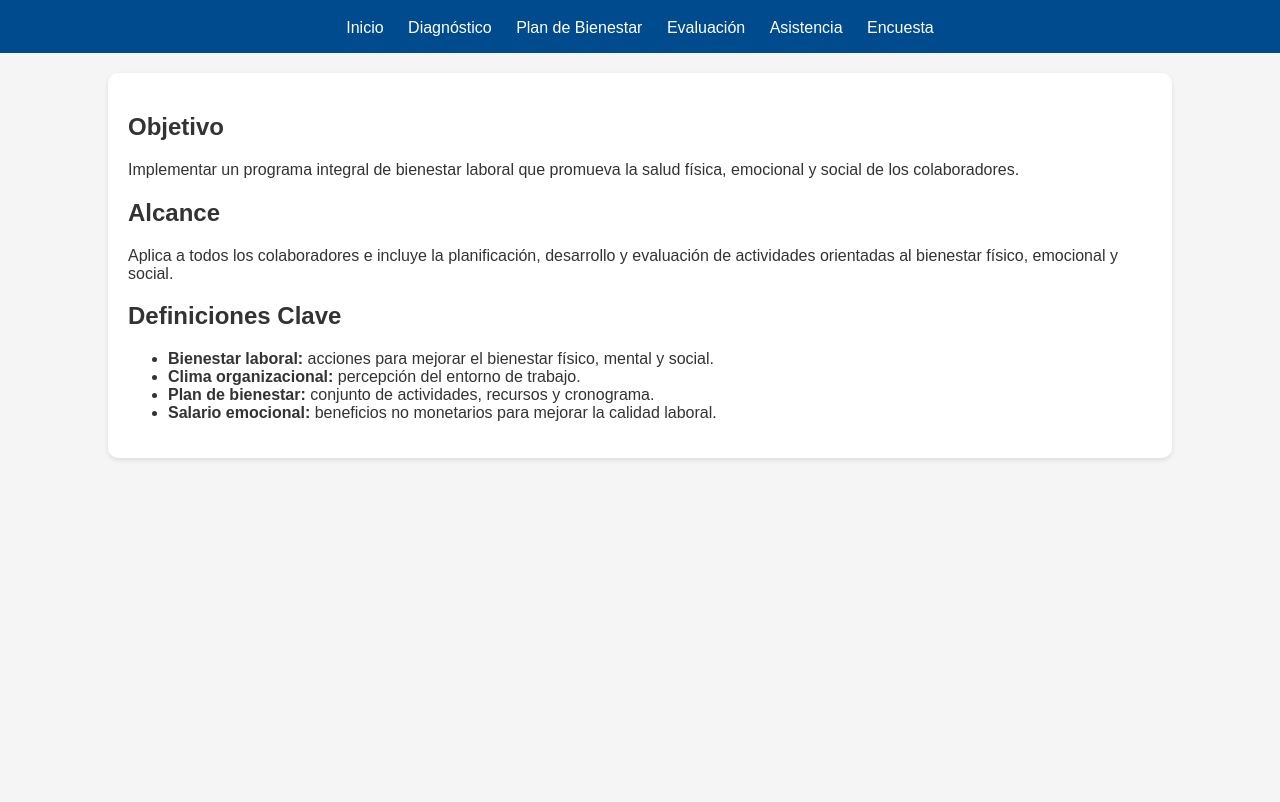
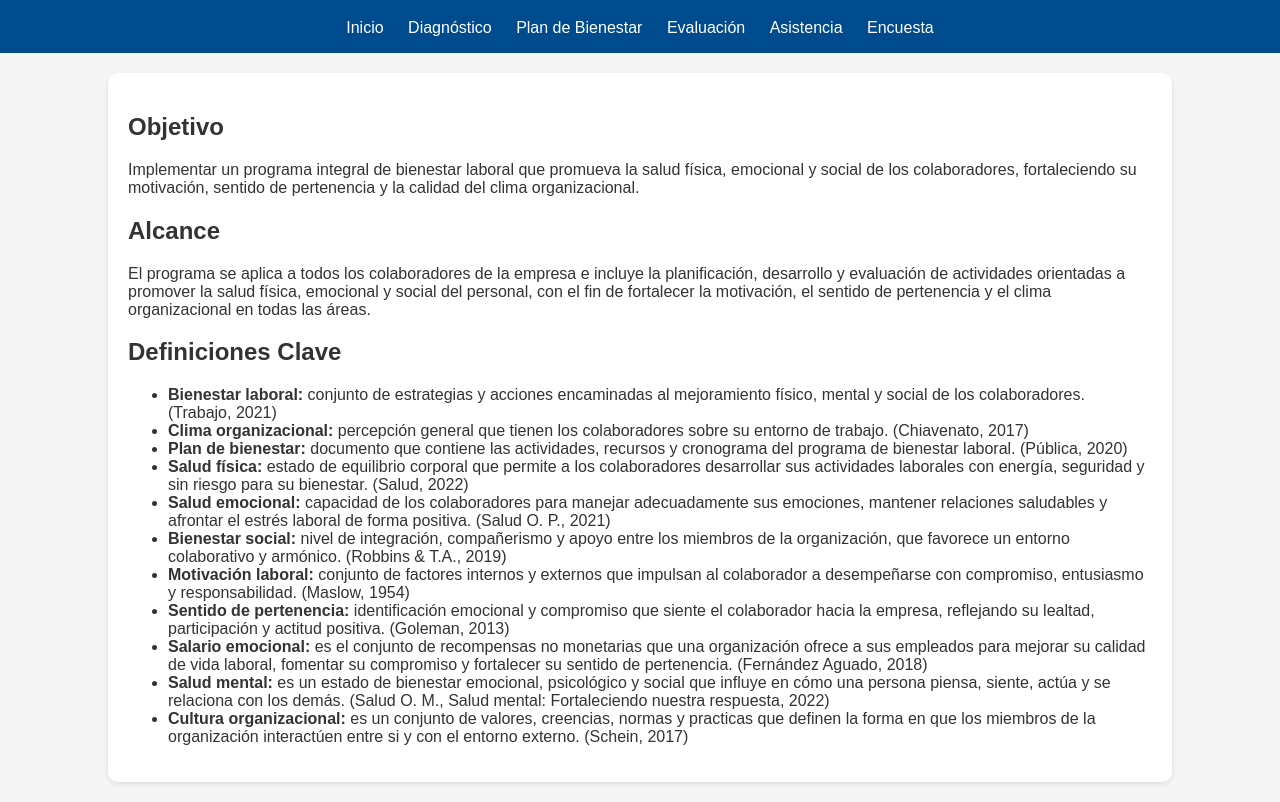
Before and after one commit to quijanor/bienestar, a plain HTML site: page index.html in a window 1280 px wide. Shown: the part 77-879 px from the top of the page. Before the commit the page ends 800 px from the top, so only its background shows below. Drawn offline with Linux system fonts and the light colour scheme.

Commit message:
Update index.html

```diff
--- a/index.html
+++ b/index.html
@@ -27,17 +27,24 @@
 
     <section class="intro">
       <h2>Objetivo</h2>
-      <p>Implementar un programa integral de bienestar laboral que promueva la salud física, emocional y social de los colaboradores.</p>
+      <p>Implementar un programa integral de bienestar laboral que promueva la salud física, emocional y social de los colaboradores, fortaleciendo su motivación, sentido de pertenencia y la calidad del clima organizacional.</p>
       <h2>Alcance</h2>
-      <p>Aplica a todos los colaboradores e incluye la planificación, desarrollo y evaluación de actividades orientadas al bienestar físico, emocional y social.</p>
+      <p>El programa se aplica a todos los colaboradores de la empresa e incluye la planificación, desarrollo y evaluación de actividades orientadas a promover la salud física, emocional y social del personal, con el fin de fortalecer la motivación, el sentido de pertenencia y el clima organizacional en todas las áreas.</p>
     </section>
     <section class="definiciones">
       <h2>Definiciones Clave</h2>
       <ul>
-        <li><strong>Bienestar laboral:</strong> acciones para mejorar el bienestar físico, mental y social.</li>
-        <li><strong>Clima organizacional:</strong> percepción del entorno de trabajo.</li>
-        <li><strong>Plan de bienestar:</strong> conjunto de actividades, recursos y cronograma.</li>
-        <li><strong>Salario emocional:</strong> beneficios no monetarios para mejorar la calidad laboral.</li>
+        <li><strong>Bienestar laboral:</strong> conjunto de estrategias y acciones encaminadas al mejoramiento físico, mental y social de los colaboradores. (Trabajo, 2021)</li>
+        <li><strong>Clima organizacional:</strong> percepción general que tienen los colaboradores sobre su entorno de trabajo. (Chiavenato, 2017)</li>
+        <li><strong>Plan de bienestar:</strong> documento que contiene las actividades, recursos y cronograma del programa de bienestar laboral. (Pública, 2020)</li>
+        <li><strong>Salud física:</strong> estado de equilibrio corporal que permite a los colaboradores desarrollar sus actividades laborales con energía, seguridad y sin riesgo para su bienestar. (Salud, 2022)</li>
+        <li><strong>Salud emocional:</strong> capacidad de los colaboradores para manejar adecuadamente sus emociones, mantener relaciones saludables y afrontar el estrés laboral de forma positiva. (Salud O. P., 2021)</li>
+        <li><strong>Bienestar social:</strong> nivel de integración, compañerismo y apoyo entre los miembros de la organización, que favorece un entorno colaborativo y armónico. (Robbins & T.A., 2019)</li>
+        <li><strong>Motivación laboral:</strong> conjunto de factores internos y externos que impulsan al colaborador a desempeñarse con compromiso, entusiasmo y responsabilidad. (Maslow, 1954)</li>
+        <li><strong>Sentido de pertenencia:</strong> identificación emocional y compromiso que siente el colaborador hacia la empresa, reflejando su lealtad, participación y actitud positiva. (Goleman, 2013)</li>
+        <li><strong>Salario emocional:</strong> es el conjunto de recompensas no monetarias que una organización ofrece a sus empleados para mejorar su calidad de vida laboral, fomentar su compromiso y fortalecer su sentido de pertenencia. (Fernández Aguado, 2018)</li>
+        <li><strong>Salud mental:</strong> es un estado de bienestar emocional, psicológico y social que influye en cómo una persona piensa, siente, actúa y se relaciona con los demás. (Salud O. M., Salud mental: Fortaleciendo nuestra respuesta, 2022)</li>
+        <li><strong>Cultura organizacional:</strong> es un conjunto de valores, creencias, normas y practicas que definen la forma en que los miembros de la organización interactúen entre si y con el entorno externo. (Schein, 2017)</li>
       </ul>
     </section>
 
```
